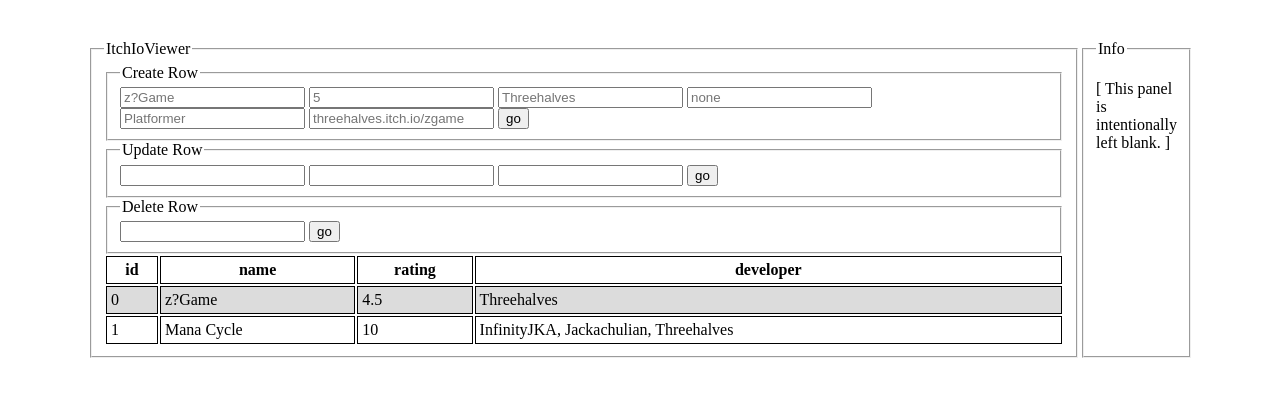
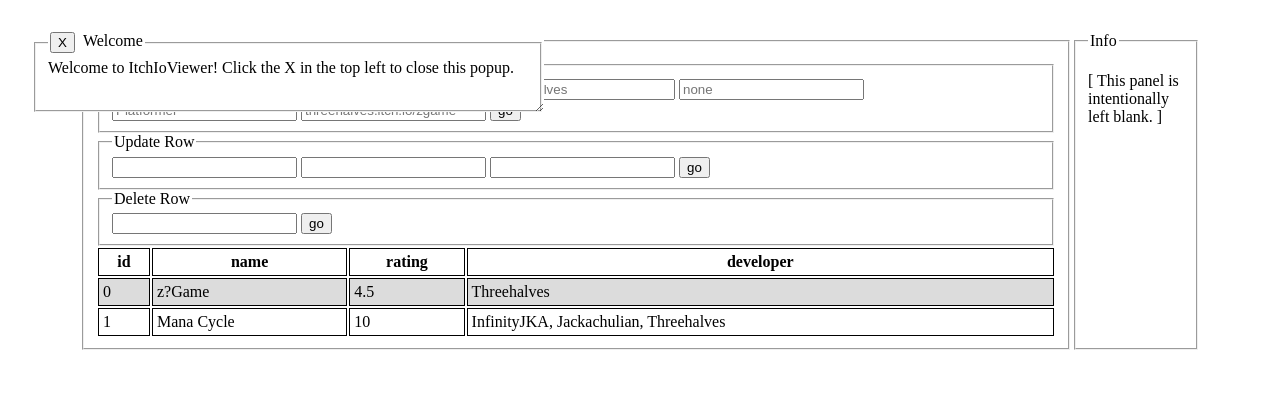
Before and after one commit to three-halves/ItchIoViewer, a Flask app: page / in a window 1280 px wide. Shown: the top 397 px of the page. Run offline with Flask 3, Linux system fonts and the light colour scheme; data comes from the database, SQL or seed files in the repository.

Commit message:
Implement popup system

```diff
--- a/static/app.js
+++ b/static/app.js
@@ -1,4 +1,5 @@
 import { UI } from "./UI.js";
+import { Popup } from "./popup.js";
 
 const ROOT_URL = "/"
 
@@ -14,6 +15,10 @@ let sidebarUI = new UI(document.getElementById("game-info").innerHTML);
 
 let selectedRow = null;
 let selectedRowID = null;
+
+let welcomePopup = new Popup("Welcome", "{0}");
+welcomePopup.render(["Welcome to ItchIoViewer! Click the X in the top left to close this popup."]);
+welcomePopup.open();
 
 // initial render
 render();
--- /dev/null
+++ b/static/popup.css
@@ -0,0 +1,32 @@
+.popup {
+    position: absolute;
+    top: 2rem;
+    left: 2rem;
+
+    min-width: 20rem;
+    width: 40%;
+    min-height: 5rem;
+    height: auto;
+
+    resize: both;
+    overflow: scroll;
+
+    display: flex;
+
+    background-color: white;
+
+}
+
+.popup fieldset {
+    width: 100%;
+}
+
+.popup fieldset legend label {
+    cursor: move;
+}
+
+.popup-title-bar {
+    display: flex;
+    gap: 0.5rem;
+    user-select: none;
+}
--- /dev/null
+++ b/static/popup.js
@@ -0,0 +1,73 @@
+import { UI } from "./UI.js";
+
+export class Popup extends UI {
+    constructor(title, template) {
+        super(template);
+        this.template = template;
+        this.title = title;
+
+        // create popup html structure
+        this.popup = document.createElement('div')
+        this.popup.classList.add("popup");
+        this.popupBox = document.createElement('fieldset');
+        this.popupTitle = document.createElement('legend');
+        this.closeButton = document.createElement('button');
+        this.closeButton.innerHTML = "X";
+        this.popupTitle.appendChild(this.closeButton);
+
+        this.popupTitleLabel = document.createElement('label');
+        this.popupTitleLabel.innerHTML = title;
+        this.popupTitle.appendChild(this.popupTitleLabel);
+        this.popupTitle.classList.add("popup-title-bar");
+        this.popupContent = document.createElement('div');
+
+        this.popupBox.appendChild(this.popupTitle);
+        this.popupBox.appendChild(this.popupContent);
+        this.popup.appendChild(this.popupBox);
+
+        this.open = this.open.bind(this);
+        this.close = this.close.bind(this);
+
+        this.closeButton.addEventListener("click", this.close);
+
+        this.mouseUpHandler = this.mouseUpHandler.bind(this);
+        this.mouseDownHandler = this.mouseDownHandler.bind(this);
+        this.mouseMoveHandler = this.mouseMoveHandler.bind(this);
+
+        this.popupTitleLabel.addEventListener("mousedown", this.mouseDownHandler);
+        document.addEventListener("mouseup", this.mouseUpHandler);
+        document.addEventListener("mousemove", this.mouseMoveHandler);
+
+        this.isDragging = false;
+        this.dragOffset = [0, 0];
+    }
+
+    open() {
+        document.body.appendChild(this.popup);
+    }
+
+    close() {
+        this.popup.remove();
+    }
+
+    render(params) {
+        this.popupContent.innerHTML = super.render(params);
+    }
+
+    mouseDownHandler(e) {
+        e.preventDefault();
+        this.isDragging = true;
+        this.dragOffset = {x: e.clientX, y: e.clientY};
+    }
+
+    mouseUpHandler(e) {
+        this.isDragging = false;
+    }
+
+    mouseMoveHandler(e) {
+        if (!this.isDragging) return;
+        this.popup.style.top = (this.popup.offsetTop - (this.dragOffset.y - e.clientY)) + "px";
+        this.popup.style.left = (this.popup.offsetLeft - (this.dragOffset.x - e.clientX)) + "px";
+        this.dragOffset = {x: e.clientX, y: e.clientY};
+    }
+}
--- a/static/style.css
+++ b/static/style.css
@@ -1,3 +1,8 @@
+body {
+    margin: 0;
+    color-scheme: light dark;
+}
+
 .app-container {
     display: grid;
     grid-template-columns: auto 1fr;
--- a/templates/index.html
+++ b/templates/index.html
@@ -5,6 +5,7 @@
     <meta name="viewport" content="width=device-width, initial-scale=1.0">
     <title>ItchIoViewer</title>
     <link rel="stylesheet" href={{ url_for('static', filename='style.css') }}>
+    <link rel="stylesheet" href={{ url_for('static', filename='popup.css') }}>
     <script src={{ url_for('static', filename='app.js')}} type="module"></script>
 </head>
 <body>
```
